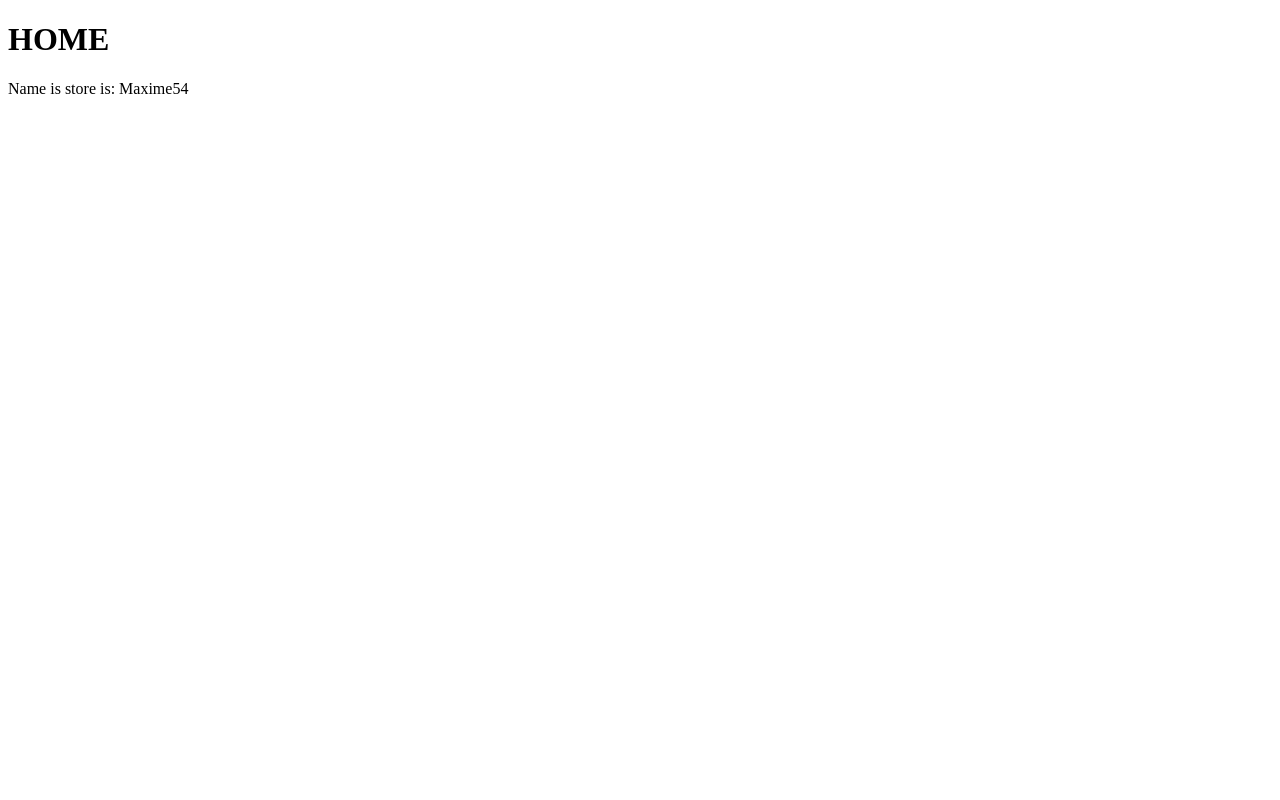
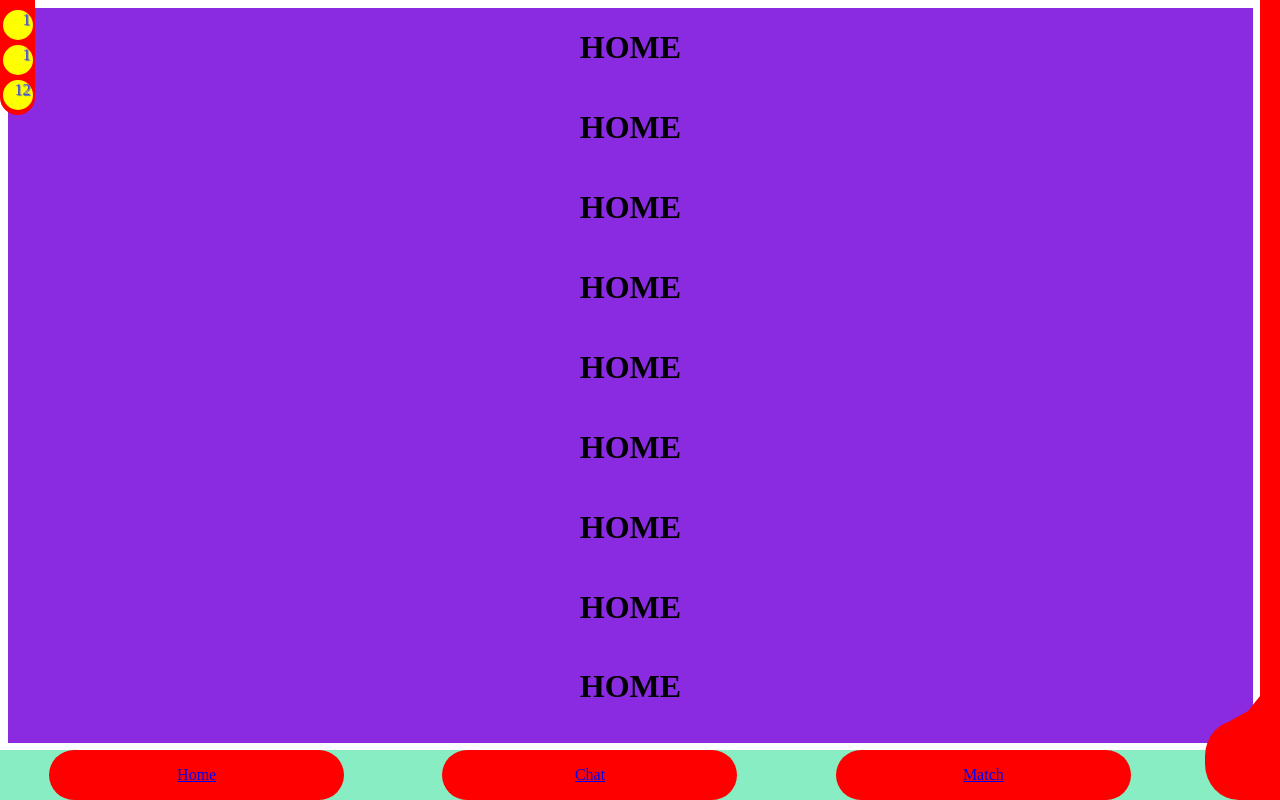
Before and after one commit to WalterLuong/matcha_v1, a Vue app in the folder frontend/: page / in a window 1280 px wide. Built offline with nearby package versions, Linux system fonts and the light colour scheme.

Commit message:
Avancement dans la creation du scelette de l'application

```diff
--- a/frontend/src/App.vue
+++ b/frontend/src/App.vue
@@ -1,12 +1,112 @@
 <script lang="ts">
+import { defineComponent } from 'vue'
+import SettingsVue from './components/Settings.vue'
+import { INotification } from "./types"
 
+export default defineComponent({
+	data() {
+		return {
+			Notification: [] as INotification[],
+			n_view: 1 as number,
+			n_match: 12 as number,
+			n_unmatch: 1 as number,
+			n_message: 0 as number,
+		}
+	},
 
+	components: { SettingsVue }
 
+	// beforeRouteEnter(to: any, from: any) {
+	// 	console.log("cooucou", to , from)
+  	// },
+})
 </script>
 
 <template>
-	<router-view />
+	<div>
+		<div class="notification_container">
+			<div class="logo_notif" v-if="n_unmatch"><p>{{ n_unmatch }}</p></div>
+			<div class="logo_notif" v-if="n_view"><p>{{ n_view }}</p></div>
+			<div class="logo_notif" v-if="n_match"><p>{{ n_match }}</p></div>
+			<div class="logo_notif" v-if="n_message"><p>{{ n_message }}</p></div>
+		</div>
+		<router-view class="content_view" />
+		<footer id="navigation_bar">
+			<router-link to="/">Home</router-link>
+			<router-link to="/chat">Chat</router-link>
+			<router-link to="/match">Match</router-link>
+		</footer>
+		<SettingsVue />
+	</div>
 </template>
 
 <style scoped>
+	#navigation_bar {
+		position: fixed;
+		bottom: 0;
+		left: 0;
+		width: calc(100vw - 30px);
+		height: 50px;
+		background-color: rgb(136, 237, 195);
+		display: flex;
+		justify-content: space-around;
+		align-items: center;
+		box-sizing: border-box;
+		padding-right: 70px;
+	}
+
+	#navigation_bar > a {
+		height: 100%;
+		width: 25%;
+		background-color: red;
+		border-radius: 50px;
+		display: flex;
+		justify-content: center;
+		align-items: center;
+	}
+
+	.notification_container {
+		position: absolute;
+		top: 0;
+		left: 0;
+		width: 35px;
+		height: auto;
+		padding-top: 10px;
+		border-radius: 0 0 25px 25px;
+		background-color: red;
+		display: flex;
+		flex-direction: column;
+		justify-content: space-around;
+		align-items: center;
+	}
+
+	.logo_notif {
+		position: relative;
+		width: 30px;
+		height: 30px;
+		border-radius: 50px;
+		margin-bottom: 5px;
+		background-color: yellow;
+	}
+
+	.logo_notif > p {
+		position: absolute;
+		top: -15px;
+		right: 2px;
+		color: rgb(75, 81, 207);
+		text-shadow: 1px 1px 1px rgb(80, 100, 199);
+	}
+
+	.content_view {
+		display: flex;
+		align-items: center;
+		flex-direction: column;
+		overflow-y: scroll;
+
+		height: calc(100vh - 65px);
+		width: calc(100vw - 35px);
+
+		background-color: blueviolet;
+	}
+
 </style>
--- a/frontend/src/assets/global.css
+++ b/frontend/src/assets/global.css
@@ -3,3 +3,9 @@
 	padding: 0;
 	box-sizing: border-box;
 }
+
+body {
+	height: 100vh;
+	width: 100vw;
+	overflow: hidden;
+}
--- a/frontend/src/components/Home.vue
+++ b/frontend/src/components/Home.vue
@@ -1,5 +1,26 @@
 <template>
 	<div>
+		<h1>HOME</h1>
+		<h1>HOME</h1>
+		<h1>HOME</h1>
+		<h1>HOME</h1>
+		<h1>HOME</h1>
+		<h1>HOME</h1>
+		<h1>HOME</h1>
+		<h1>HOME</h1>
+		<h1>HOME</h1>
+		<h1>HOME</h1>
+		<h1>HOME</h1>
+		<h1>HOME</h1>
+		<h1>HOME</h1>
+		<h1>HOME</h1>
+		<h1>HOME</h1>
+		<h1>HOME</h1>
+		<h1>HOME</h1>
+		<h1>HOME</h1>
+		<h1>HOME</h1>
+		<h1>HOME</h1>
+		<h1>HOME</h1>
 		<h1>HOME</h1>
 		<p>Name is store is: {{ name }}</p>
 	</div>
@@ -18,3 +39,9 @@ const name = computed(() => {
 
 
 </script>
+
+
+
+<style>
+
+</style>
--- a/frontend/src/components/Login.vue
+++ b/frontend/src/components/Login.vue
@@ -12,10 +12,8 @@ export default defineComponent({
 
 	},
 
-	beforeRouteEnter(to: any, from: any) {
-
-		console.log("cooucou", to , from)
-  	},
-
+	// beforeRouteEnter(to: any, from: any) {
+	// 	console.log("cooucou", to , from)
+  	// },
 })
 </script>
--- /dev/null
+++ b/frontend/src/components/Settings.vue
@@ -0,0 +1,72 @@
+<script lang="ts">
+import { defineComponent } from 'vue'
+
+export default defineComponent({
+	data() {
+		return {
+			isActive: false as boolean,
+		}
+	},
+
+	setup() {
+
+	},
+
+
+})
+</script>
+
+<template>
+	<div v-bind:style="{ width: isActive ? ' calc(100vw - 40px)' : ' 20px', transition: 'width 0.5s' }" id="settings_zone">
+		<div id="settings_container">
+
+		</div>
+		<div id="profile_picture" @click="isActive = !isActive">
+			<div id="arrondie_top">a</div>
+			<img src="" alt="">
+		</div>
+	</div>
+</template>
+
+<style>
+
+#settings_zone {
+	position: absolute;
+	bottom: 0;
+	right: 0;
+	height: 100vh;
+	width: calc(30px);
+}
+
+#settings_container {
+	position: relative;
+	bottom: 0;
+	right: 0;
+	height: 100vh;
+	width: 100%;
+	background-color: red;
+}
+
+#arrondie_top {
+	position: relative;
+	left: 25px;
+	top: -24px;
+	width: 30px;
+	height: 25px;
+	background-color: red;
+	clip-path: polygon(0% 100%, 75% 50%, 50% 75%, 100% 0%, 100% 100%);
+}
+
+#profile_picture {
+	position: absolute;
+	bottom: 0;
+	right: 0;
+	background-color: red;
+
+	width: 75px;
+	height: 80px;
+
+	border-radius: 45% 0 0 45%;
+}
+
+</style>
```
